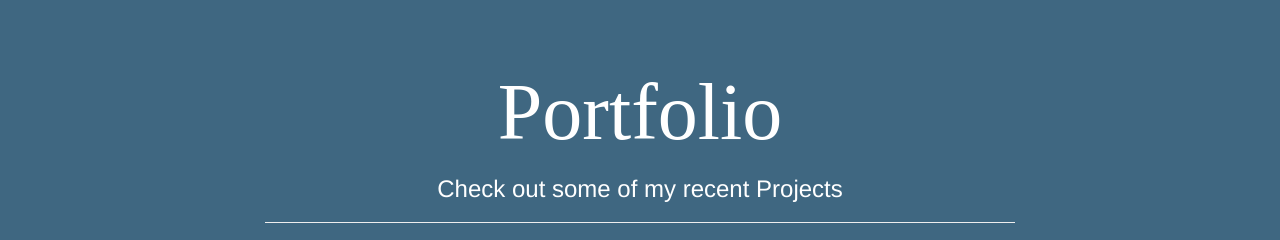
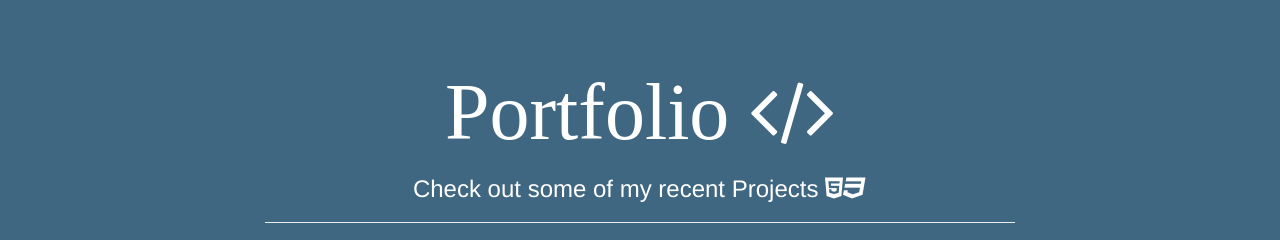
Before and after one commit to GregatGit/personal-profile, a plain HTML site: page index.html in a window 1280 px wide. Shown: the part 1602-1842 px from the top of the page. Drawn offline with nearby package versions, Linux system fonts and the light colour scheme; some icons are missing.

Commit message:
minor changes

```diff
--- a/index.html
+++ b/index.html
@@ -81,8 +81,8 @@
     </div>
   </div>
   <div id="sectionPortfolio" class="container-fluid">
-    <h2>Portfolio</h2>
-    <h3>Check out some of my recent Projects</h3>
+    <h2>Portfolio <i class="fa fa-code" aria-hidden="true"></i></h2>
+    <h3>Check out some of my recent Projects <i class="fa fa-html5" aria-hidden="true"><i class="fa fa-css3" aria-hidden="true"></i></i></h3>
     <hr>
     <div class="row">
       <div class="col-xs-2"></div>
```
